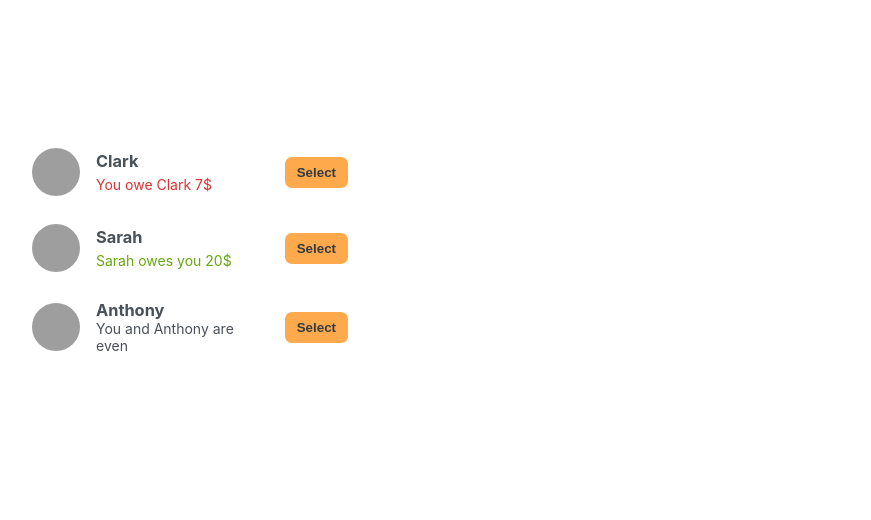
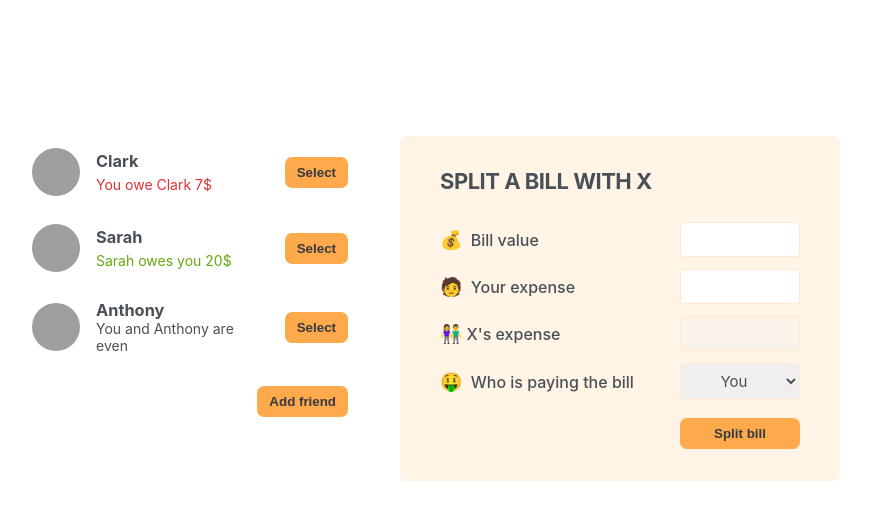
Before and after one commit to AmirrMahmoudi/eat-n-split, a React (Create React App) app: page / in a window 1280 px wide. Shown: the top 520 px of the page, without its empty margins (210-1081 px from the left). Built offline with nearby package versions, Linux system fonts and the light colour scheme; grey boxes are pictures that could not be loaded.

Commit message:
Displaying the New Friend Form

```diff
--- a/src/App.js
+++ b/src/App.js
@@ -1,3 +1,5 @@
+import { useState } from "react";
+
 const initialFriends = [
   {
     id: 118836,
@@ -18,12 +20,28 @@
     balance: 0,
   },
 ];
+function Button({ children, onClick }) {
+  return (
+    <button className="button" onClick={onClick}>
+      {children}
+    </button>
+  );
+}
 export default function App() {
+  const [showAddFriend, setShowAddFrien] = useState(false);
+  function handleShowAddFriend() {
+    setShowAddFrien((show) => !show);
+  }
   return (
     <div className="app">
       <div className="sidebar">
         <FriendsList />
+        {showAddFriend && <FormAddFriend />}
+        <Button onClick={handleShowAddFriend}>
+          {showAddFriend ? "Close" : "Add friend"}
+        </Button>
       </div>
+      <FormSplitBill />
     </div>
   );
 }
@@ -55,7 +73,44 @@
         </p>
       )}
       {friend.balance === 0 && <p>You and {friend.name} are even</p>}
-      <button className="button">Select</button>
+
+      <Button>Select</Button>
     </li>
   );
 }
+
+function FormAddFriend() {
+  return (
+    <form className="form-add-friend">
+      <label>🤝 Friend Name</label>
+      <input type="text" />
+      <label>🖼️ Image URL</label>
+      <input type="text" />
+      <Button>Add</Button>
+    </form>
+  );
+}
+
+function FormSplitBill() {
+  return (
+    <form className="form-split-bill">
+      <h2>Split a bill with X</h2>
+      <label>💰 Bill value</label>
+      <input type="text" />
+
+      <label>🧑 Your expense</label>
+      <input type="text" />
+
+      <label>👫X's expense</label>
+      <input type="text" disabled />
+
+      <label>🤑 Who is paying the bill</label>
+
+      <select name="" id="">
+        <option value="user">You</option>
+        <option value="friend">X</option>
+      </select>
+      <Button>Split bill</Button>
+    </form>
+  );
+}
```
Also changed, not shown: src/index.css (indentation only).
